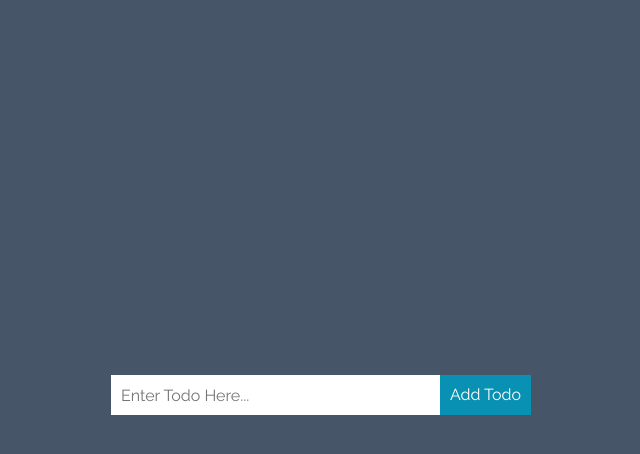
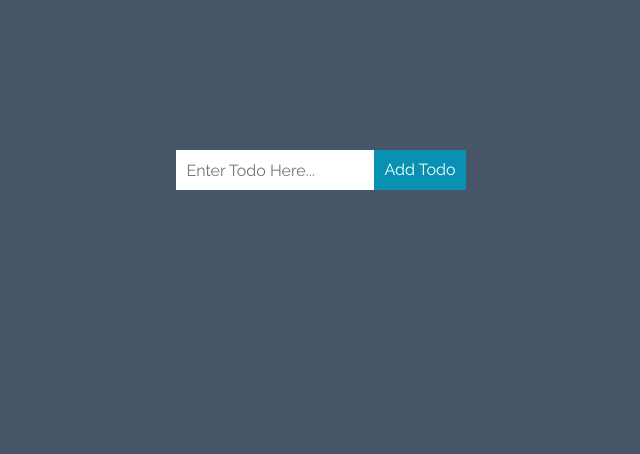
Before and after one commit to surajbera/todo-app, a React (Create React App) app: page / in a window 1280 px wide. Shown: the top 454 px of the page, without its empty margins (319-959 px from the left). Built offline with nearby package versions, Linux system fonts and the light colour scheme.

Commit message:
added functionality to delete todo

```diff
--- a/src/App.js
+++ b/src/App.js
@@ -28,11 +28,13 @@ function App() {
 	}
 
 	const todoToDelete = todo => {
-		console.log(todo)
+		const updatedTodos = todos.filter(todoItem => todoItem.id !== todo.id)
+		setTodos(updatedTodos)
 	}
 
 	return (
 		<div className='App flex-wrapper'>
+			<div className='todo-wrapper'>
 				<TodoForm addTodos={addTodos} />
 				<TodoList
 					todos={todos}
@@ -45,6 +47,7 @@ function App() {
 					theme='dark'
 				/>
 			</div>
+		</div>
 	)
 }
 
--- a/src/style.css
+++ b/src/style.css
@@ -36,3 +36,7 @@ body {
 	justify-content: center;
 	align-items: center;
 }
+.todo-wrapper {
+	height: 50rem;
+	overflow: auto;
+}
```
Lines whose indentation alone changed are shown as unchanged.
